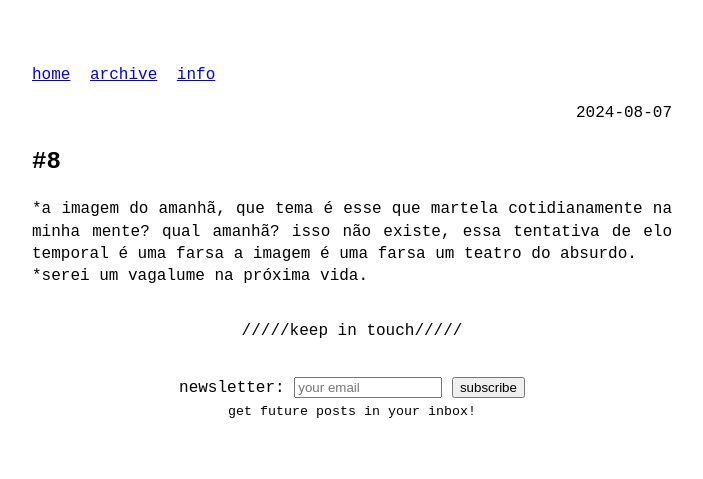
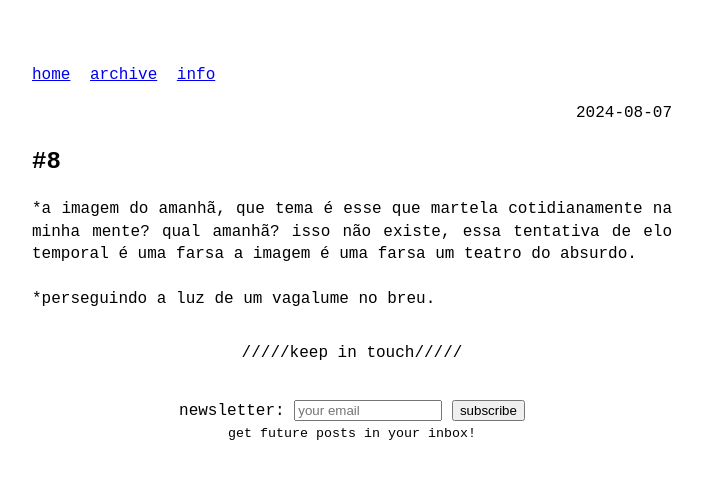
Before and after one commit to odaniloluna/odaniloluna.github.io, a Jekyll site: the page built from _posts/2024-08-07-#8.md, in a window 1280 px wide. Shown: the top 479 px of the page, without its empty margins (288-991 px from the left). Built offline with Jekyll 4.4.1, drawn with Linux system fonts in a browser that asks for light colours.

Commit message:
Update 2024-08-07-#8.md

```diff
--- a/_posts/2024-08-07-#8.md
+++ b/_posts/2024-08-07-#8.md
@@ -7,4 +7,5 @@ slug: #8
 <p class="description" style="text-align: justify;">
 *a imagem do amanhã, que tema é esse  que martela cotidianamente na minha mente? qual amanhã? isso não existe, essa tentativa de elo temporal é uma farsa a imagem é uma farsa um teatro do absurdo.
 <br>
-*serei um vagalume na próxima vida.
+ <br>
+*perseguindo a luz de um vagalume no breu.
```
